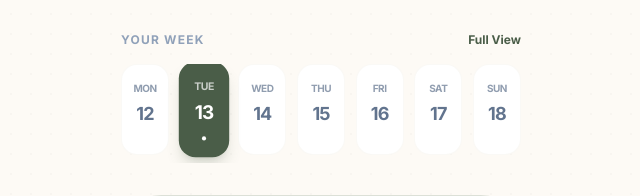
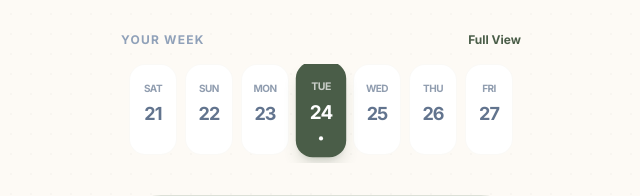
Before and after one commit to davidyoungrs/now-app, a Next.js app: page / in a window 1280 px wide. Shown: the part 156-352 px from the top of the page, without its empty margins (319-959 px from the left). Built offline with nearby package versions, Linux system fonts and the light colour scheme; no server answers.

Commit message:
Refined weekly calendar with dynamic date generation and auto-scrolling

```diff
--- a/src/app/page.tsx
+++ b/src/app/page.tsx
@@ -1,6 +1,6 @@
 "use client";
 
-import { useState, useEffect } from "react";
+import { useState, useEffect, useRef } from "react";
 import { Calendar, AlertCircle, Shirt, ChevronRight, Leaf, Droplets, Sun, Cloud, CloudRain, MapPin, Loader2, Wind, Thermometer } from "lucide-react";
 import { fetchWeather, reverseGeocode, WeatherData } from "@/lib/weather";
 
@@ -9,15 +9,40 @@ export default function Home() {
   const [locationName, setLocationName] = useState<string>("London, UK");
   const [isLoading, setIsLoading] = useState(true);
 
-  const days = [
-    { day: "Mon", date: "12", current: false },
-    { day: "Tue", date: "13", current: true },
-    { day: "Wed", date: "14", current: false },
-    { day: "Thu", date: "15", current: false },
-    { day: "Fri", date: "16", current: false },
-    { day: "Sat", date: "17", current: false },
-    { day: "Sun", date: "18", current: false },
-  ];
+  const [days, setDays] = useState<{ day: string; date: string; current: boolean; fullDate: Date }[]>([]);
+  const scrollRef = useRef<HTMLDivElement>(null);
+
+  useEffect(() => {
+    // Generate 14 days centered around today
+    const generateDays = () => {
+      const today = new Date();
+      const generated = [];
+
+      for (let i = -6; i <= 7; i++) {
+        const d = new Date();
+        d.setDate(today.getDate() + i);
+        generated.push({
+          day: d.toLocaleDateString("en-US", { weekday: "short" }),
+          date: d.getDate().toString(),
+          current: d.toDateString() === today.toDateString(),
+          fullDate: d
+        });
+      }
+      setDays(generated);
+    };
+
+    generateDays();
+  }, []);
+
+  // Scroll to current day
+  useEffect(() => {
+    if (scrollRef.current && days.length > 0) {
+      const activeElement = scrollRef.current.querySelector('[data-current="true"]');
+      if (activeElement) {
+        activeElement.scrollIntoView({ behavior: 'smooth', inline: 'center', block: 'nearest' });
+      }
+    }
+  }, [days]);
 
   const schedule = [
     { time: "10:00 AM", title: "Focus Session", description: "Deep work: Design System", color: "bg-primary" },
@@ -115,10 +140,11 @@ export default function Home() {
           <h2 className="text-xs font-bold uppercase tracking-widest text-slate-400">Your Week</h2>
           <button className="text-xs font-bold text-primary transition-premium hover:opacity-70">Full View</button>
         </div>
-        <div className="flex justify-between gap-2 overflow-x-auto pb-2 no-scrollbar">
+        <div ref={scrollRef} className="flex gap-2 overflow-x-auto pb-2 no-scrollbar scroll-smooth">
           {days.map((d, idx) => (
             <div
               key={idx}
+              data-current={d.current}
               className={`flex-shrink-0 w-12 py-4 rounded-2xl flex flex-col items-center gap-1 transition-premium cursor-pointer ${d.current
                 ? "bg-primary text-white shadow-lg shadow-primary/20 scale-105"
                 : "bg-white dark:bg-aura-clay/30 text-slate-500 border border-aura-sand/20 hover:border-primary/50"
```
